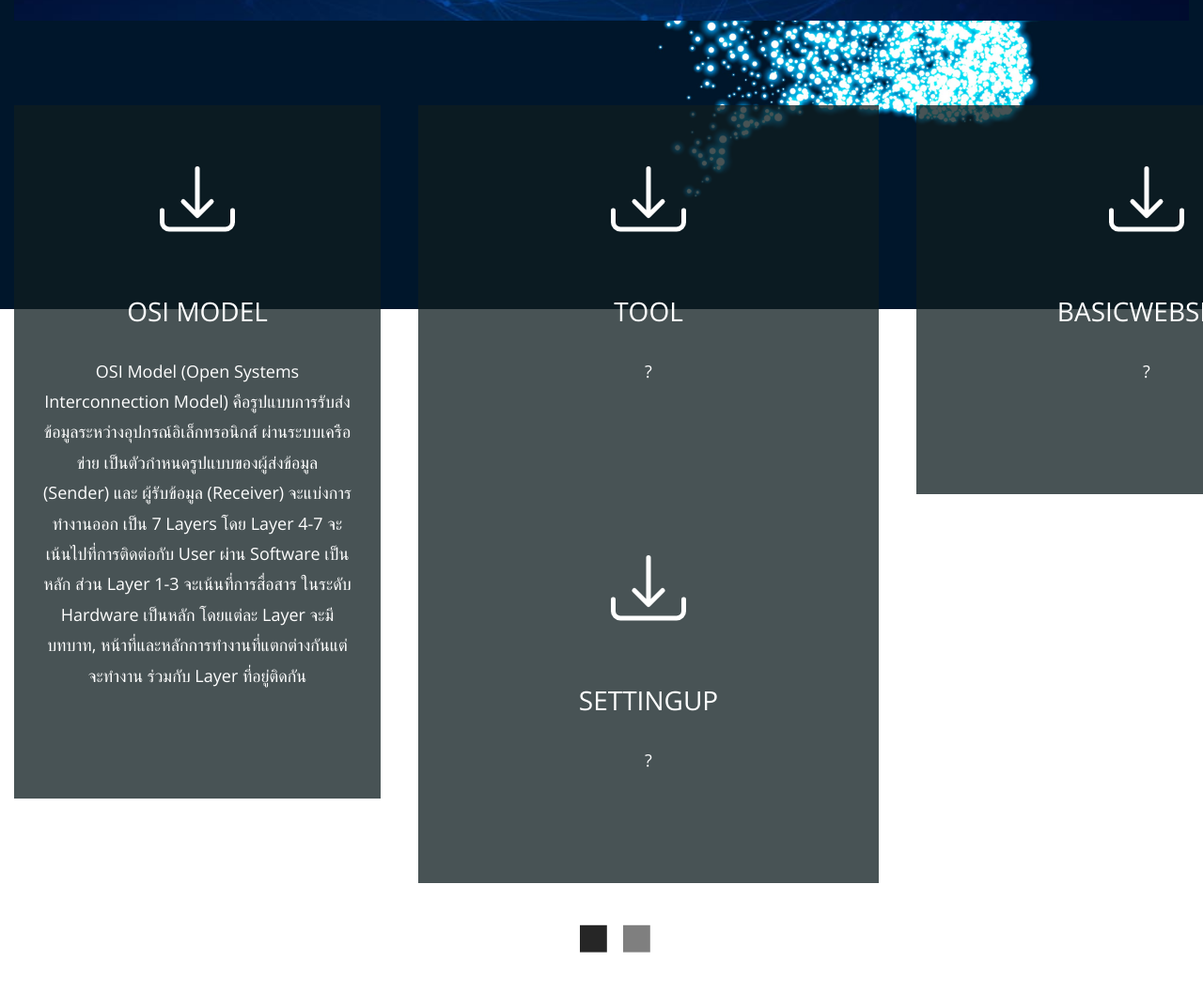
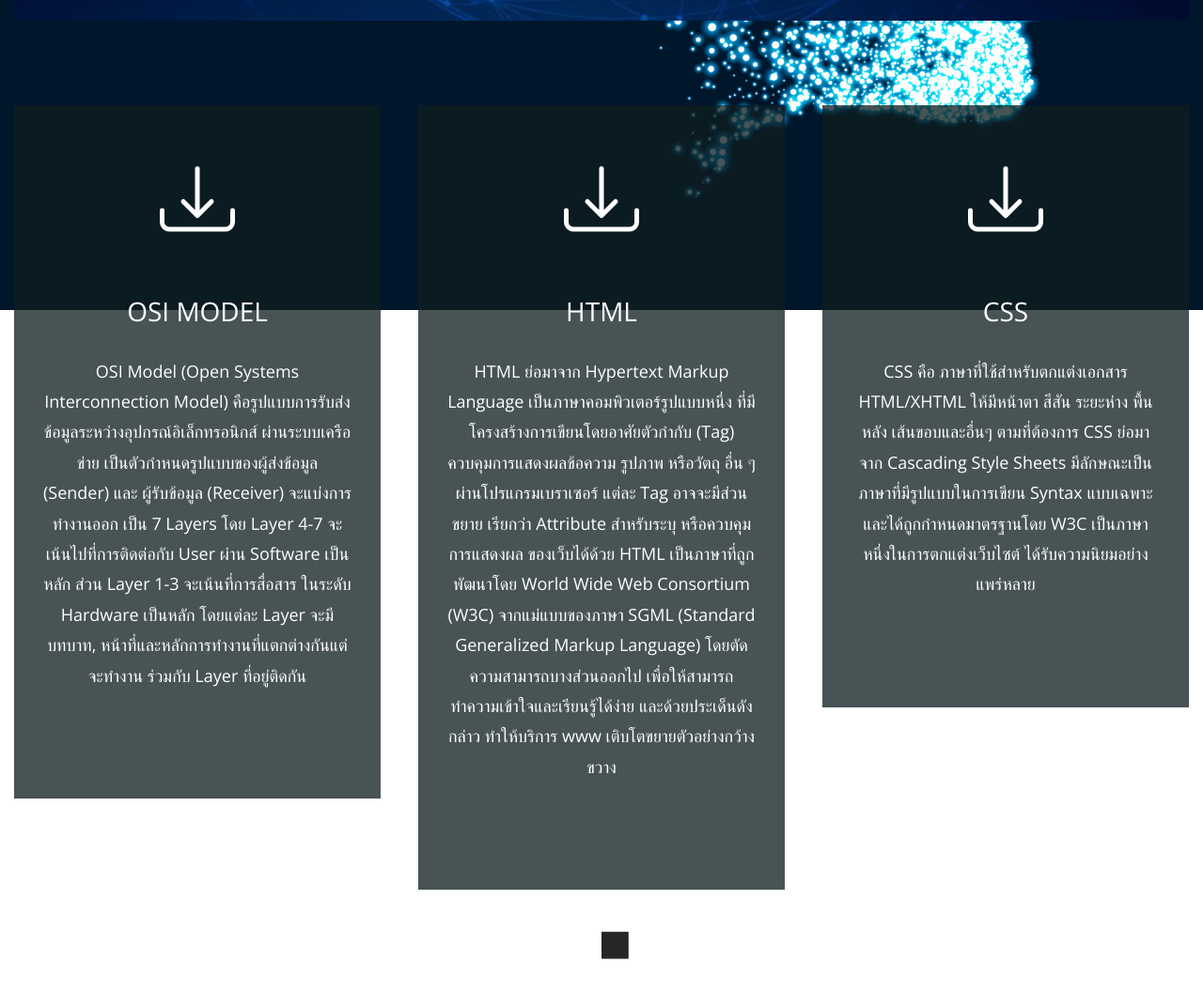
Before and after one commit to newlesk/GCPM5, a plain HTML site: page Web.html in a window 1280 px wide. Shown: the part 688-1745 px from the top of the page at 94% size. Drawn offline with nearby package versions, Linux system fonts and the light colour scheme.

Commit message:
Update Web.html

```diff
--- a/Web.html
+++ b/Web.html
@@ -117,6 +117,7 @@ https://templatemo.com/tm-534-parallo
                   </p>
                 </div></a>
 
+                <a href="https://drive.google.com/file/d/1ecQiuLfbJKLfefkvvBw7vhP_-NU261ZJ/view?usp=sharing">
                 <div class="tm-bg-black-transparent tm-testimonial-box text-center">
                   <div class="tm-person-img-container">
                     <svg xmlns="http://www.w3.org/2000/svg" width="80" height="80" fill="currentColor" class="bi bi-download" viewBox="0 0 16 16">
@@ -124,12 +125,14 @@ https://templatemo.com/tm-534-parallo
                 <path d="M7.646 11.854a.5.5 0 0 0 .708 0l3-3a.5.5 0 0 0-.708-.708L8.5 10.293V1.5a.5.5 0 0 0-1 0v8.793L5.354 8.146a.5.5 0 1 0-.708.708l3 3z"/>
                 </svg>
                   </div>
-                  <h3 class="tm-about-name tm-uppercase">Tool</h3>
+                  <h3 class="tm-about-name tm-uppercase">HTML</h3>
                   <p class="tm-about-description">
-                      ?
+                    HTML ย่อมาจาก Hypertext Markup Language เป็นภาษาคอมพิวเตอร์รูปแบบหนึ่ง ที่มีโครงสร้างการเขียนโดยอาศัยตัวกำกับ (Tag) ควบคุมการแสดงผลข้อความ รูปภาพ หรือวัตถุ อื่น ๆ ผ่านโปรแกรมเบราเซอร์ แต่ละ Tag อาจจะมีส่วนขยาย เรียกว่า Attribute สำหรับระบุ หรือควบคุมการแสดงผล ของเว็บได้ด้วย HTML เป็นภาษาที่ถูกพัฒนาโดย World Wide Web Consortium (W3C) จากแม่แบบของภาษา SGML (Standard Generalized Markup Language) โดยตัดความสามารถบางส่วนออกไป เพื่อให้สามารถทำความเข้าใจและเรียนรู้ได้ง่าย และด้วยประเด็นดังกล่าว ทำให้บริการ www เติบโตขยายตัวอย่างกว้างขวาง
                   </p>
                 </div>
+              </a>
 
+              <a href="https://drive.google.com/file/d/1fpLnaMG3uj8cMBjEAHv2sR7Imb6MjOXS/view?usp=sharing">
                 <div class="tm-bg-black-transparent tm-testimonial-box text-center">
                   <div class="tm-person-img-container">
                    <svg xmlns="http://www.w3.org/2000/svg" width="80" height="80" fill="currentColor" class="bi bi-download" viewBox="0 0 16 16">
@@ -137,13 +140,14 @@ https://templatemo.com/tm-534-parallo
                 <path d="M7.646 11.854a.5.5 0 0 0 .708 0l3-3a.5.5 0 0 0-.708-.708L8.5 10.293V1.5a.5.5 0 0 0-1 0v8.793L5.354 8.146a.5.5 0 1 0-.708.708l3 3z"/>
                 </svg>
                   </div>
-                  <h3 class="tm-about-name tm-uppercase">BasicWebsite</h3>
+                  <h3 class="tm-about-name tm-uppercase">CSS</h3>
                   <p class="tm-about-description">
-                    ?
+                    CSS คือ ภาษาที่ใช้สำหรับตกแต่งเอกสาร HTML/XHTML ให้มีหน้าตา สีสัน ระยะห่าง พื้นหลัง เส้นขอบและอื่นๆ ตามที่ต้องการ CSS ย่อมาจาก Cascading Style Sheets มีลักษณะเป็นภาษาที่มีรูปแบบในการเขียน Syntax แบบเฉพาะและได้ถูกกำหนดมาตรฐานโดย W3C เป็นภาษาหนึ่งในการตกแต่งเว็บไซต์ ได้รับความนิยมอย่างแพร่หลาย
                   </p>
                 </div>
+              </a>
 
-                <div class="tm-bg-black-transparent tm-testimonial-box text-center">
+                <!-- <div class="tm-bg-black-transparent tm-testimonial-box text-center">
                   <div class="tm-person-img-container">
                     <svg xmlns="http://www.w3.org/2000/svg" width="80" height="80" fill="currentColor" class="bi bi-download" viewBox="0 0 16 16">
                 <path d="M.5 9.9a.5.5 0 0 1 .5.5v2.5a1 1 0 0 0 1 1h12a1 1 0 0 0 1-1v-2.5a.5.5 0 0 1 1 0v2.5a2 2 0 0 1-2 2H2a2 2 0 0 1-2-2v-2.5a.5.5 0 0 1 .5-.5z"/>
@@ -154,7 +158,7 @@ https://templatemo.com/tm-534-parallo
                   <p class="tm-about-description">
                     ?
                   </p>
-                </div>
+                </div>     -->
 
 
         </section>
```
